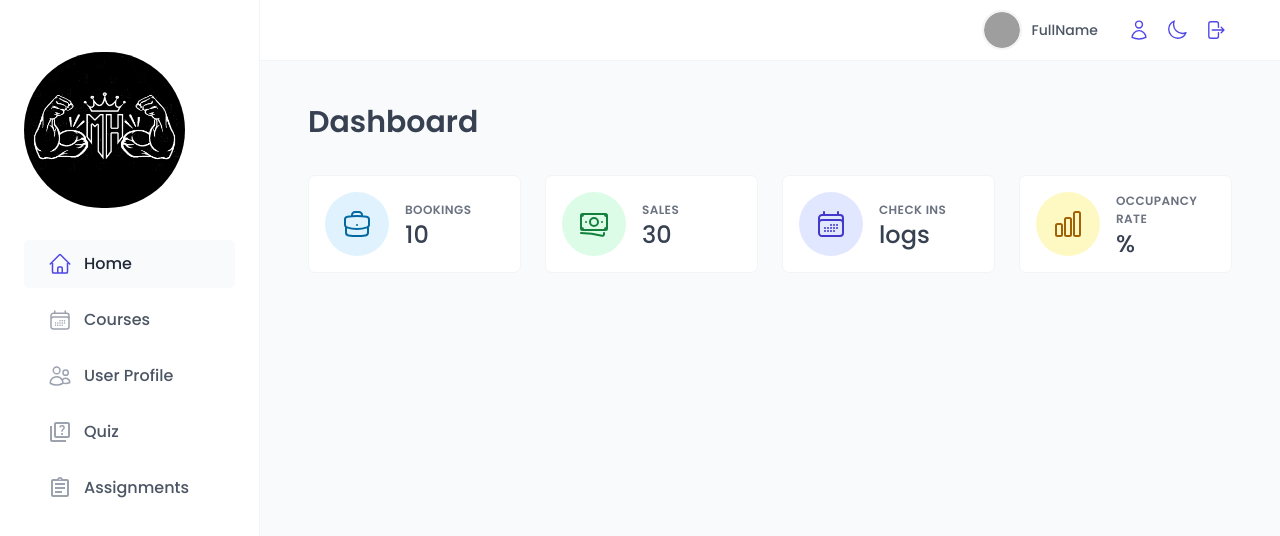
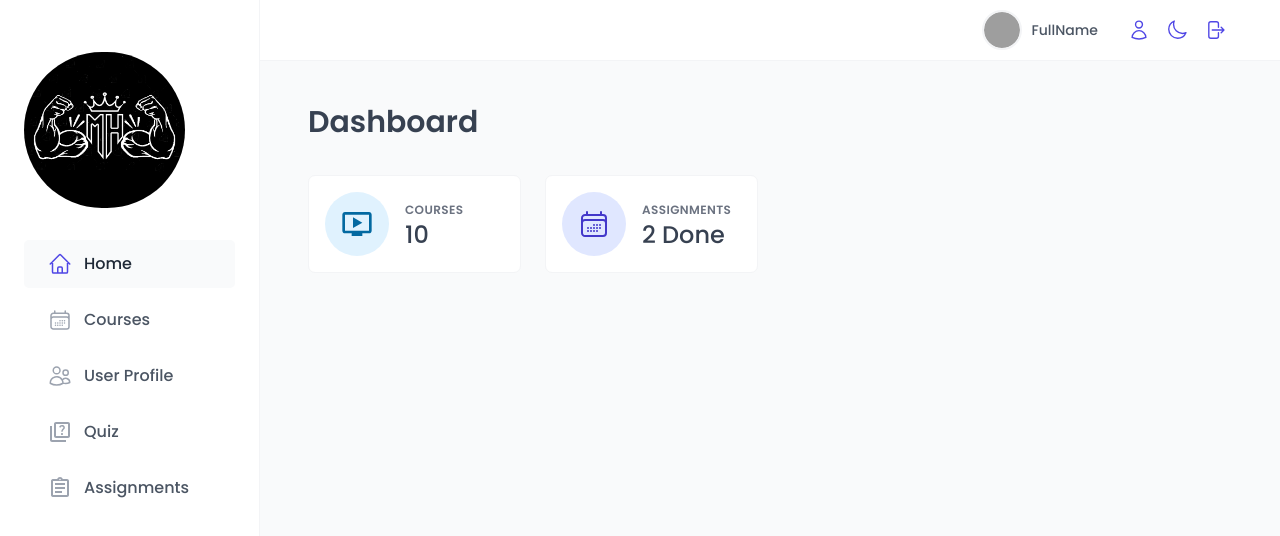
Before and after one commit to Dearie-de-cybek/VoiceLessonsApp, a React (Vite) app in the folder voice-lesson-frontend/: page /dashboard in a window 1280 px wide. Shown: the top 536 px of the page. Built offline with nearby package versions, Linux system fonts and the light colour scheme; grey boxes are pictures that could not be loaded; a web font is replaced by a local one.

Commit message:
fixed stats meant for review

```diff
--- a/voice-lesson-frontend/src/features/dashboard/DashboardLayout.jsx
+++ b/voice-lesson-frontend/src/features/dashboard/DashboardLayout.jsx
@@ -10,19 +10,17 @@ const StyledDashboardLayout = styled.div`
 `;
 
 function DashboardLayout() {
-  const { bookings, isLoading: isLoading1 } = '';
-  const { confirmedStays, isLoading: isLoading2, numDays } = '';
-  const { cabins, isLoading: isLoading3 } = '';
+  const { courses, isLoading: isLoading1 } = '';
+  const { assignments, isLoading: isLoading2, numDays } = '';
 
-  if (isLoading1 || isLoading2 || isLoading3) return <Spinner />;
+  if (isLoading1 || isLoading2 ) return <Spinner />;
 
   return (
     <StyledDashboardLayout>
       <Stats
-        bookings={bookings}
-        confirmedStays={confirmedStays}
+        courses={courses}
+        assignments={assignments}
         numDays={numDays}
-        cabinCount={cabins}
       />
     </StyledDashboardLayout>
   );
--- a/voice-lesson-frontend/src/features/dashboard/Stats.jsx
+++ b/voice-lesson-frontend/src/features/dashboard/Stats.jsx
@@ -1,9 +1,7 @@
 import {
-    HiOutlineBanknotes,
-    HiOutlineBriefcase,
     HiOutlineCalendarDays,
-    HiOutlineChartBar,
   } from "react-icons/hi2";
+  import { MdOutlineOndemandVideo } from "react-icons/md";
   import Stat from "./Stat";
 
   function Stats() {
@@ -11,28 +9,16 @@ import {
     return (
       <>
         <Stat
-          title="Bookings"
+          title="Courses"
           color="blue"
-          icon={<HiOutlineBriefcase />}
+          icon={<MdOutlineOndemandVideo />}
           value={10}
         />
         <Stat
-          title="Sales"
-          color="green"
-          icon={<HiOutlineBanknotes />}
-          value={30}
-        />
-        <Stat
-          title="Check ins"
+          title="Assignments"
           color="indigo"
           icon={<HiOutlineCalendarDays />}
-          value={'logs'}
-        />
-        <Stat
-          title="Occupancy rate"
-          color="yellow"
-          icon={<HiOutlineChartBar />}
-          value={"%"}
+          value={'2 Done'}
         />
       </>
     );
```
